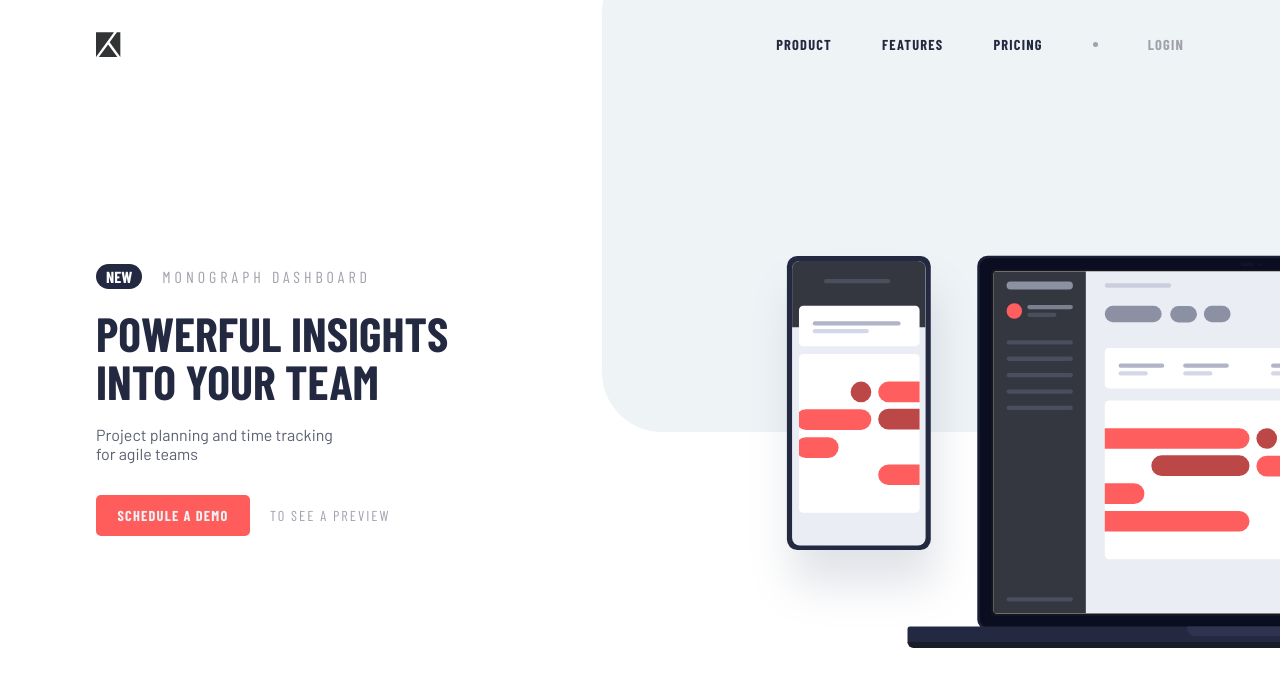
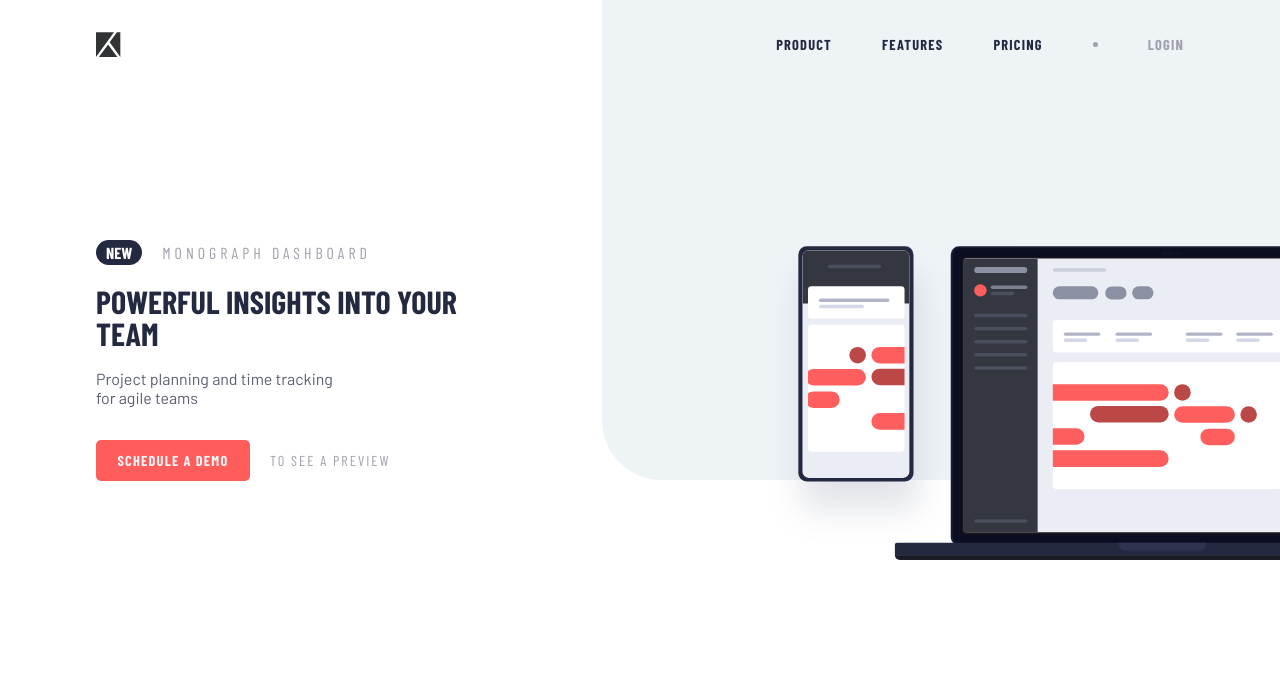
Before and after one commit to marcodanielj/productPage, an Angular app: page / in a window 1280 px wide. Shown: the top 686 px of the page. Built offline with nearby package versions, Linux system fonts and the light colour scheme.

Commit message:
Usability fixes

```diff
--- a/src/app/app.component.scss
+++ b/src/app/app.component.scss
@@ -2,12 +2,15 @@
 
     position: relative;
     display: flex;
+    height: 100vh;
+
 
     .navBar {
         position: absolute;
     }
 
     .home {
+        position: absolute;
         overflow-x: hidden;
     }
 
--- a/src/app/home/home.component.scss
+++ b/src/app/home/home.component.scss
@@ -8,7 +8,12 @@
     flex-direction: row;
     flex-wrap: wrap;
 
+    justify-content:flex-start;
+    align-items: flex-start;
+
     gap: 0px;
+
+    width: 100vw;
 
     .content {
 
@@ -16,10 +21,10 @@
         position: relative;
         flex-direction: column;
 
-        padding-top: 0vh;
+        padding-top: 52vh;
         padding-left: 7.5vw;
 
-        margin-bottom: 0vh;
+        padding-bottom: 40vh;
 
         gap: 20px;
 
@@ -81,6 +86,8 @@
             flex-direction: row;
             width: 100%;
 
+            font-size: .9em;
+
             align-items: center;
 
             .actionButton {
@@ -92,7 +99,6 @@
 
                 color: $lightGrayishBlue;
                 text-align: center;
-                font-size: .9em;
                 font-weight: 700;
                 letter-spacing: 1.2px;
 
@@ -108,7 +114,6 @@
 
                 padding-left: 20px;
                 text-align: center;
-                font-size: .9em;
                 letter-spacing: 2px;
                 color: $grayishBlue;
 
@@ -124,11 +129,7 @@
 
     .hero {
 
-        position: relative;
-        display: flex;
-
-        width: 100vw;
-        height: 52vh;
+        position: absolute;
 
         .background {
 
@@ -136,9 +137,9 @@
             background-color: $lightGrayishBlue;
 
             width: 80vw;
-            height: 55vh;
+            height: 60vh;
 
-            top: -10%;
+            top: -10vh;
 
             border-radius: 60px;
 
@@ -160,64 +161,73 @@
 
     @media (min-width: 600px) {
 
-        height: 100vh;
-        max-width: 100vw;
-        align-items: center;
+        width: 100vw;
+
+        align-items: flex-start;
 
         flex-direction: row;
         justify-content: flex-start;
 
-        align-items: center;
-
 
         .content {
+
+            display: flex;
+            position: relative;
+            flex-direction: column;
 
             padding-left: 7.5vw;
             max-width: 30vw;
 
-            position: absolute;
+            padding-bottom: 30vh;
+            padding-top: 30vh;
 
-            padding-top: 0vh;
-            padding-bottom: 0vh;
-
-            margin-bottom: 0vh;
+            .productName {
+                font-size: 1em;
+            }
 
 
             .productInfo {
                 .title {
-                    font-size: 3em;
+                    font-size: 2em;
+                    max-inline-size: 100vw;
                 }
 
                 .description {
+                    font-size: 1em  ;
                     max-inline-size: 20vw;
                 }
+            }
+
+            .actions {
+                font-size: .9em;
+
             }
         }
 
         .hero {
 
-            position: relative;
-            display: block;
+            position: absolute;
 
             .background {
 
-                position: absolute;
-
                 width: 70vw;
-                height: 60vh;
+                height: 80vh;
 
                 border-radius: 60px;
 
-                top: -30vh;
+                top: -20vh;
+
                 right: -20vw;
 
             }
 
             .image {
-                position: absolute;
-                height: 50vh;
-                top: 7vh;
-                left: 51vw;
+
+                height: 20em;
+                top: 30vh;
+
+                padding-left: 60vw;
+
             }
 
         }
```
Also changed, not shown: 3 other files (tests, documents, lock files or other folders).
